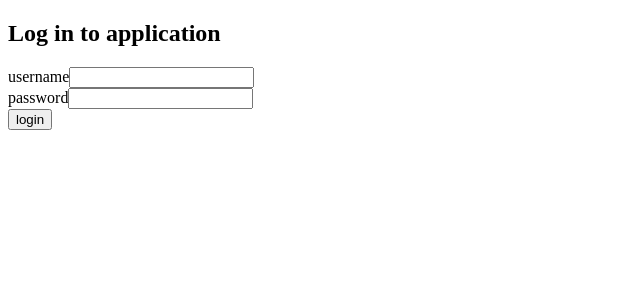
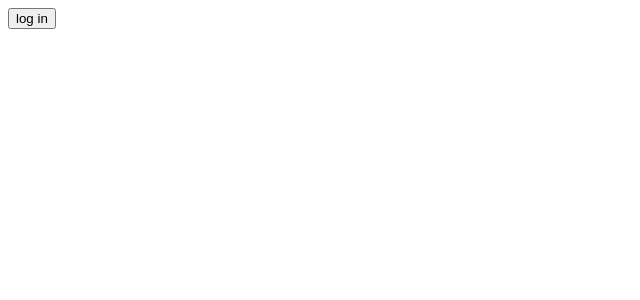
Before and after one commit to LerkkaP/FullStackOpen, a React (Create React App) app in the folder osa5/bloglist-frontend/: page / in a window 1280 px wide. Shown: the top 300 px of the page, without its empty margins (0-640 px from the left). Built offline with nearby package versions, Linux system fonts and the light colour scheme.

Commit message:
exercise 5.5

```diff
--- a/osa5/bloglist-frontend/src/App.js
+++ b/osa5/bloglist-frontend/src/App.js
@@ -2,6 +2,8 @@ import { useState, useEffect } from 'react'
 import Blog from './components/Blog'
 import blogService from './services/blogs'
 import loginService from './services/login'
+import LoginForm from './components/LoginForm'
+import BlogForm from './components/BlogForm'
 
 const App = () => {
   const [blogs, setBlogs] = useState([])
@@ -10,6 +12,8 @@ const App = () => {
   const [newUrl, setnewUrl] = useState('')
   const [message, setMessage] = useState('')
   const [errorMessage, setErrorMessage] = useState('')
+  const [loginVisible, setLoginVisible] = useState(false)
+  const [createVisible, setCreateVisible] = useState(false)
 
   const [username, setUsername] = useState('')
   const [password, setPassword] = useState('')
@@ -83,6 +87,7 @@ const App = () => {
           }, 2500);
         setBlogs(blogs.concat(returnedBlog))
         setnewTitle('')
+        setCreateVisible(false)
       })
   }
 
@@ -98,91 +103,56 @@ const App = () => {
     setnewUrl(event.target.value)
   }
 
-
-  const loginForm = () => (
-    <div>
-    <h2>Log in to application</h2>
-    {errorMessage && <div className='error'>{errorMessage}</div>}
-    <form onSubmit={handleLogin}>
+  if (user === null) {
+    const hideWhenVisible = { display: loginVisible ? 'none' : '' }
+    const showWhenVisible = { display: loginVisible ? '' : 'none' }
+    return (
       <div>
-        username
-        <input
-        type='text'
-        value={username}
-        name="Username"
-        onChange={({target}) => setUsername(target.value)}
-        />
+        <div style={hideWhenVisible}>
+          <button onClick={() => setLoginVisible(true)}>log in</button>
+        </div>
+        <div style={showWhenVisible}>
+        <LoginForm
+        username={username}
+        password={password}
+        handleLogin={handleLogin}
+        handleUsernameChange={({ target }) => setUsername(target.value)}
+        handlePasswordChange={({ target }) => setPassword(target.value)}
+        errorMessage={errorMessage}
+      />
+      <button onClick={() => setLoginVisible(false)}>cancel</button>
       </div>
-      <div>
-        password
-        <input
-        type='password'
-        value={password}
-        name='Password'
-        onChange={({target}) => setPassword(target.value)}
-        />
-      </div>
-      <div>
-        <button type='submit'>login</button>
-      </div>
-    </form>
-  </div>
-  )
-
-  const blogForm = () => (
-    <div>
-      <h2>create new</h2>
-      <form onSubmit={addBlog}>
-        <div>
-          title:
-          <input
-          type='text'
-          value={newTitle}
-          onChange={handleTitleChange}
-          />
-        </div>
-        <div>
-          author:
-          <input
-          type='text'
-          value={newAuthor}
-          onChange={handleAuthorChange}
-          />
-        </div>
-        <div>
-          url:
-          <input
-          type='text'
-          value={newUrl}
-          onChange={handleUrlChange}
-          />
-        </div>
-        <div>
-          <button type="submit">create</button>
-        </div>
-      </form>
     </div>
-  )
-
-  if (user === null) {
-    return (
-      loginForm()
     )
   }
 
+  const hideWhenVisible = { display: createVisible ? 'none' : '' }
+  const showWhenVisible = { display: createVisible ? '' : 'none' }
   return (
+
     <div>
       <h2>blogs</h2>
       {message && <div className='success'>{message}</div>}
-      <p>{user.name} logged in
-        <button onClick={handleLogout}>logout</button>
-      </p>
-      {blogForm()}
-      {blogs.map(blog =>
-        <Blog key={blog.id} blog={blog}/>
-      )}
+      <p>{user.name} logged in <button onClick={handleLogout}>logout</button> </p>
+      <div style={hideWhenVisible}>
+        <button onClick={() => setCreateVisible(true)}>create new</button>
+      </div>
+      <div style={showWhenVisible}>
+        <BlogForm
+        newTitle = {newTitle}
+        handleTitleChange = {handleTitleChange}
+        addBlog = {addBlog}
+        newAuthor = {newAuthor}
+        handleAuthorChange = {handleAuthorChange}
+        newUrl = {newUrl}
+        handleUrlChange = {handleUrlChange}
+        />
+        <button onClick={() => setCreateVisible(false)}>cancel</button>
+        {blogs.map(blog =>
+          <Blog key={blog.id} blog={blog}/>
+        )}
+      </div>
     </div>
-  )
-}
+  )}
 
 export default App
--- /dev/null
+++ b/osa5/bloglist-frontend/src/components/BlogForm.js
@@ -0,0 +1,41 @@
+const BlogForm = ({
+    newTitle,
+    handleTitleChange,
+    addBlog,
+    newAuthor,
+    handleAuthorChange,
+    newUrl,
+    handleUrlChange
+    }) => (
+    <div>
+      <h2>create new</h2>
+      <form onSubmit={addBlog}>
+        <div>
+          title:
+          <input
+          value={newTitle}
+          onChange={handleTitleChange}
+          />
+        </div>
+        <div>
+          author:
+          <input
+          value={newAuthor}
+          onChange={handleAuthorChange}
+          />
+        </div>
+        <div>
+          url:
+          <input
+          value={newUrl}
+          onChange={handleUrlChange}
+          />
+        </div>
+        <div>
+          <button type="submit">create</button>
+        </div>
+      </form>
+    </div>
+  )
+
+export default BlogForm
--- /dev/null
+++ b/osa5/bloglist-frontend/src/components/LoginForm.js
@@ -0,0 +1,35 @@
+const LoginForm = ({
+    handleLogin,
+    handlePasswordChange,
+    handleUsernameChange,
+    username,
+    password,
+    errorMessage
+   }) => {
+   return (
+     <div>
+       <h2>Log in to application</h2>
+       {errorMessage && <div className='error'>{errorMessage}</div>}
+       <form onSubmit={handleLogin}>
+         <div>
+           username
+           <input
+             value={username}
+             onChange={handleUsernameChange}
+           />
+         </div>
+         <div>
+           password
+           <input
+             type="password"
+             value={password}
+             onChange={handlePasswordChange}
+           />
+       </div>
+         <button type="submit">login</button>
+       </form>
+     </div>
+   )
+ }
+
+ export default LoginForm
```
